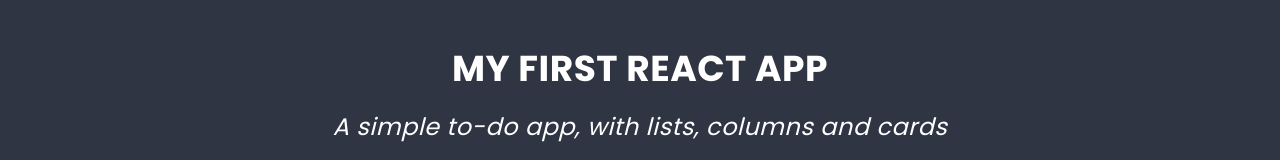
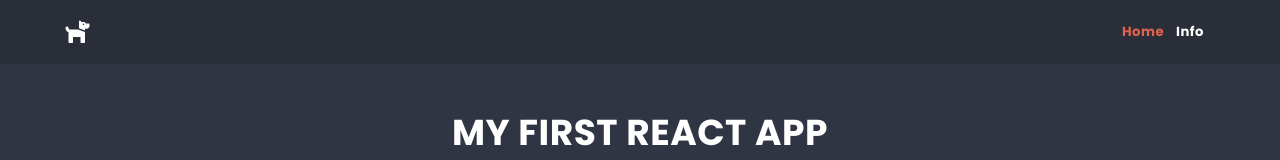
Before and after one commit to adam-goss94/react-first, a React app: page / in a window 1280 px wide. Shown: the top 160 px of the page. Built offline with nearby package versions, Linux system fonts and the light colour scheme.

Commit message:
Add Header

```diff
--- /dev/null
+++ b/src/components/Header/Header.js
@@ -0,0 +1,32 @@
+import React from 'react';
+import {NavLink, Link} from 'react-router-dom';
+import PropTypes from 'prop-types';
+import styles from './Header.scss';
+import Container from '../Container/Container';
+import Icon from '../Icon/Icon';
+
+class Header extends React.Component {
+  render(){
+    return (
+      <header className={styles.component}>
+        <Container>
+          <div className={styles.wrapper}>
+            <Link to='/' className={styles.logo}>
+              <Icon name='dog' />
+            </Link>
+            <nav>
+              <NavLink exact to='/'>Home</NavLink>
+              <NavLink exact to='/info'>Info</NavLink>
+            </nav>
+          </div>
+        </Container>
+      </header>
+    );
+  }
+
+  static propTypes = {
+    to: PropTypes.string,
+  }
+
+}
+export default Header;
--- /dev/null
+++ b/src/components/Header/Header.scss
@@ -0,0 +1,31 @@
+@import '../../styles/settings.scss';
+
+.component {
+  background: darken($color-dark, 3%);
+  padding: ($base-size * 1.5) 0;
+
+  a {
+    color: $color-light;
+    text-decoration: none;
+    font-weight: 700;
+    margin-right: $base-size;
+    transition: $transition;
+    &:hover {
+      color: $color-success;
+    }
+    &:global(.active) {
+      color: $color-warning;
+    }
+  }
+
+}
+
+.wrapper {
+  display: flex;
+  justify-content: space-between;
+  align-items: center;
+}
+
+.logo {
+  font-size: 24px;
+}
--- a/src/components/MainLayout/MainLayout.js
+++ b/src/components/MainLayout/MainLayout.js
@@ -1,8 +1,10 @@
 import React from 'react';
 import PropTypes from 'prop-types';
+import Header from '../Header/Header';
 
 const MainLayout = ({children}) => (
   <div>
+    <Header />
     {children}
   </div>
 );
```
